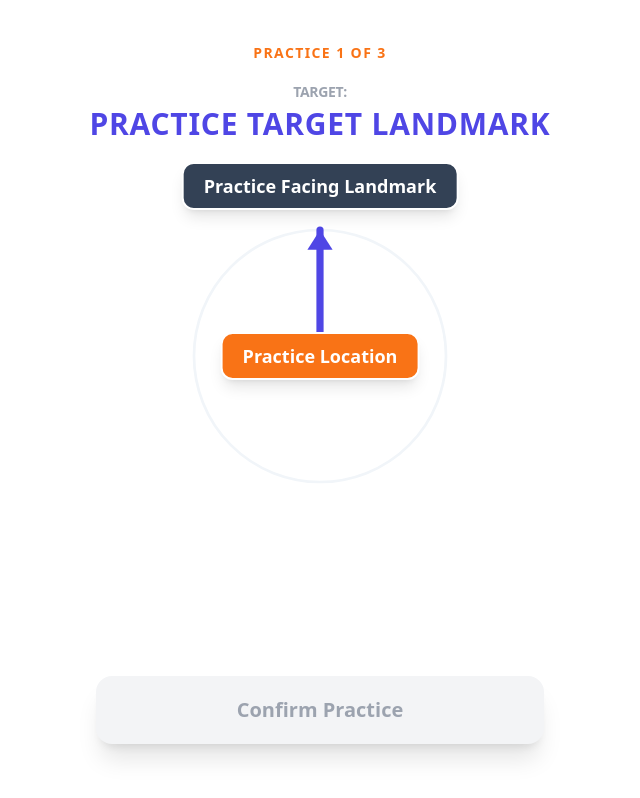
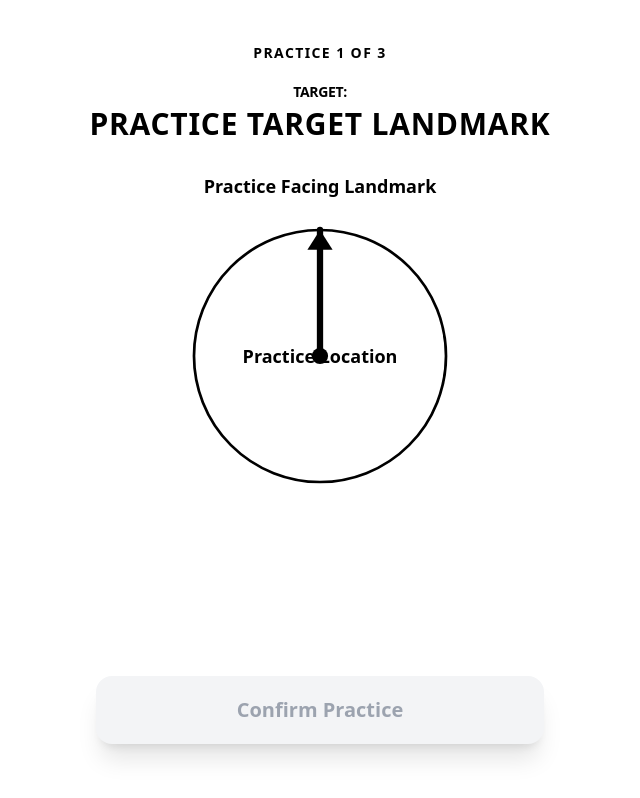
Before and after one commit to m-z5427/BackpackStudy_Campusknowledge_Pointing, a React (Vite) app: page / in a window 1280 px wide. Both pictures are taken after typing "Sample" into the empty fields and a click on the button "Start Experiment". Shown: the whole page, without its empty margins (320-960 px from the left). Built offline with nearby package versions, Linux system fonts and the light colour scheme.

Commit message:
UI cleanup: black styling, minimal labels, remove transition page

```diff
--- a/App.tsx
+++ b/App.tsx
@@ -110,41 +110,30 @@ const App: React.FC = () => {
     setResponses(newResponses);
 
     if (currentTrialIdx < TRIALS.length - 1) {
-      const nextTrial = TRIALS[currentTrialIdx + 1];
-      if (nextTrial.startingLocation !== currentTrial.startingLocation) {
-        setStep(AppStep.TRANSITION);
-      } else {
-        setCurrentTrialIdx(prev => prev + 1);
-        setCurrentAngle(0);
-        setHasInteracted(false);
-      }
+      // No transition screen needed: proceed directly to the next trial.
+      setCurrentTrialIdx(prev => prev + 1);
+      setCurrentAngle(0);
+      setHasInteracted(false);
     } else {
       setStep(AppStep.SUMMARY);
     }
   };
 
-  const proceedFromTransition = () => {
-    setCurrentTrialIdx(prev => prev + 1);
-    setCurrentAngle(0);
-    setHasInteracted(false);
-    setStep(AppStep.TRIAL);
-  };
-
   const renderResumePrompt = () => (
-    <div className="min-h-screen flex items-center justify-center p-6 bg-indigo-50 overflow-hidden">
-      <div className="max-w-md w-full text-center bg-white p-10 rounded-3xl shadow-2xl">
-        <h2 className="text-3xl font-black text-gray-900 mb-4 tracking-tighter uppercase">Resume Task?</h2>
-        <p className="text-gray-600 mb-10">We found existing progress for a participant. Would you like to continue or start fresh?</p>
+    <div className="min-h-screen flex items-center justify-center p-6 bg-white overflow-hidden">
+      <div className="max-w-md w-full text-center bg-white p-10 rounded-3xl shadow-2xl border border-black/10">
+        <h2 className="text-3xl font-black text-black mb-4 tracking-tighter uppercase">Resume Task?</h2>
+        <p className="text-black/70 mb-10">We found existing progress for a participant. Would you like to continue or start fresh?</p>
         <div className="flex flex-col gap-4">
           <button
             onClick={resumeExperiment}
-            className="bg-indigo-600 hover:bg-indigo-700 text-white font-bold py-5 px-8 rounded-2xl text-xl transition-all shadow-lg active:scale-95"
+            className="bg-black hover:bg-black/90 text-white font-bold py-5 px-8 rounded-2xl text-xl transition-all shadow-lg active:scale-95"
           >
             Resume Progress
           </button>
           <button
             onClick={startNewExperiment}
-            className="bg-white hover:bg-gray-50 text-gray-500 font-bold py-5 px-8 rounded-2xl text-xl border border-gray-200 transition-all active:scale-95"
+            className="bg-white hover:bg-black/5 text-black font-bold py-5 px-8 rounded-2xl text-xl border border-black/20 transition-all active:scale-95"
           >
             Start New Experiment
           </button>
@@ -156,11 +145,11 @@ const App: React.FC = () => {
   const renderIntro = () => (
     <div className="min-h-screen flex items-center justify-center p-6 bg-white overflow-hidden">
       <div className="max-w-2xl w-full text-center">
-        <h1 className="text-4xl md:text-5xl font-black text-gray-900 mb-6 uppercase tracking-tighter">Campus Knowledge Pointing Task</h1>
+        <h1 className="text-4xl md:text-5xl font-black text-black mb-6 uppercase tracking-tighter">Campus Knowledge Pointing Task</h1>
 
         <form onSubmit={startPractice} className="mb-12">
           <div className="flex flex-col items-center gap-4">
-            <label htmlFor="participantId" className="text-sm font-bold text-gray-400 uppercase tracking-widest">
+            <label htmlFor="participantId" className="text-sm font-bold text-black/60 uppercase tracking-widest">
               Enter Participant ID
             </label>
             <input
@@ -170,18 +159,18 @@ const App: React.FC = () => {
               value={participantId}
               onChange={(e) => setParticipantId(e.target.value.toUpperCase())}
               placeholder="e.g. SUB_001"
-              className="w-full max-w-sm text-center text-2xl font-black py-4 px-6 border-b-4 border-indigo-100 focus:border-indigo-600 outline-none transition-colors uppercase"
+              className="w-full max-w-sm text-center text-2xl font-black py-4 px-6 border-b-4 border-black/10 focus:border-black outline-none transition-colors uppercase"
               required
             />
           </div>
 
-          <p className="text-lg text-gray-500 mt-12 mb-12 leading-relaxed max-w-lg mx-auto">
-            The **center** label is where you are standing. The **top** label is the landmark you are facing (defines “up”). Drag the arm to indicate the direction of the target landmark shown above the circle.
+          <p className="text-lg text-black/70 mt-12 mb-12 leading-relaxed max-w-lg mx-auto">
+            The label in the <span className="font-bold">center</span> is where you are standing. The label at the <span className="font-bold">top</span> is the landmark you are facing (defines “up”). Drag the arm to indicate the direction of the target landmark shown above the circle.
           </p>
 
           <button
             type="submit"
-            className="bg-indigo-600 hover:bg-indigo-700 text-white font-bold py-6 px-16 rounded-3xl text-2xl transition-all transform active:scale-95 shadow-2xl shadow-indigo-200"
+            className="bg-black hover:bg-black/90 text-white font-bold py-6 px-16 rounded-3xl text-2xl transition-all transform active:scale-95 shadow-2xl"
           >
             Start Experiment
           </button>
@@ -194,7 +183,7 @@ const App: React.FC = () => {
     <div className="min-h-screen flex flex-col p-6 bg-white overflow-hidden">
       <div className="flex flex-col items-center pt-4">
         <div className="mb-2">
-           <span className="text-orange-500 font-bold uppercase tracking-widest text-sm">Practice {currentPracticeIdx + 1} of {PRACTICE_COUNT}</span>
+           <span className="text-black font-bold uppercase tracking-widest text-sm">Practice {currentPracticeIdx + 1} of {PRACTICE_COUNT}</span>
         </div>
 
          <PointingCircle
@@ -213,7 +202,7 @@ const App: React.FC = () => {
           disabled={!hasInteracted}
           className={`w-full font-bold py-5 px-10 rounded-2xl text-xl transition-all shadow-xl active:scale-95 ${
             hasInteracted
-              ? 'bg-orange-500 hover:bg-orange-600 text-white shadow-orange-100'
+              ? 'bg-black hover:bg-black/90 text-white'
               : 'bg-gray-100 text-gray-400 cursor-not-allowed shadow-none'
           }`}
         >
@@ -246,7 +235,7 @@ const App: React.FC = () => {
             disabled={!hasInteracted}
             className={`w-full font-bold py-5 px-10 rounded-2xl text-xl transition-all shadow-xl active:scale-95 ${
               hasInteracted
-                ? 'bg-indigo-600 hover:bg-indigo-700 text-white shadow-indigo-100'
+                ? 'bg-black hover:bg-black/90 text-white'
                 : 'bg-gray-100 text-gray-400 cursor-not-allowed shadow-none'
             }`}
           >
@@ -256,20 +245,6 @@ const App: React.FC = () => {
       </div>
     );
   };
-
-  const renderTransition = () => (
-    <div className="min-h-screen flex items-center justify-center p-6 bg-white">
-      <div className="text-center">
-        <h2 className="text-2xl font-bold text-gray-400 mb-12 uppercase tracking-widest">Move to New Location</h2>
-        <button
-          onClick={proceedFromTransition}
-          className="bg-indigo-600 hover:bg-indigo-700 text-white font-bold py-6 px-16 rounded-3xl text-2xl transition-all transform active:scale-95 shadow-2xl shadow-indigo-200"
-        >
-          I am in position
-        </button>
-      </div>
-    </div>
-  );
 
   const renderSummary = () => (
     <div className="min-h-screen bg-white overflow-y-auto">
@@ -286,7 +261,6 @@ const App: React.FC = () => {
     case AppStep.INTRO: return renderIntro();
     case AppStep.PRACTICE: return renderPractice();
     case AppStep.TRIAL: return renderTrial();
-    case AppStep.TRANSITION: return renderTransition();
     case AppStep.SUMMARY: return renderSummary();
     default: return null;
   }
--- a/components/PointingCircle.tsx
+++ b/components/PointingCircle.tsx
@@ -71,8 +71,8 @@ const PointingCircle: React.FC<PointingCircleProps> = ({
       <div className="mb-6 text-center h-20 flex flex-col justify-center">
         {targetLabel && (
           <div className="flex flex-col items-center gap-1">
-            <span className="text-gray-400 font-bold uppercase tracking-tight text-xs md:text-sm">Target:</span>
-            <span className="text-2xl md:text-3xl font-black text-indigo-600 uppercase tracking-wide">
+            <span className="text-black font-bold uppercase tracking-tight text-xs md:text-sm">Target:</span>
+            <span className="text-2xl md:text-3xl font-black text-black uppercase tracking-wide">
               {targetLabel}
             </span>
           </div>
@@ -94,7 +94,7 @@ const PointingCircle: React.FC<PointingCircleProps> = ({
             cy={centerY}
             r={radius}
             fill="none"
-            stroke="#f1f5f9"
+            stroke="#000000"
             strokeWidth={strokeWidth}
           />
 
@@ -103,9 +103,10 @@ const PointingCircle: React.FC<PointingCircleProps> = ({
             y1={centerY}
             x2={centerX}
             y2={centerY - radius}
-            stroke="#cbd5e1"
+            stroke="#000000"
             strokeWidth={2}
             strokeDasharray="4 4"
+            opacity={0.25}
           />
 
           <line
@@ -113,24 +114,24 @@ const PointingCircle: React.FC<PointingCircleProps> = ({
             y1={centerY}
             x2={armX}
             y2={armY}
-            stroke="#4f46e5"
-            strokeWidth={8}
+            stroke="#000000"
+            strokeWidth={7}
             strokeLinecap="round"
           />
 
           <g transform={`rotate(${currentAngle}, ${armX}, ${armY})`}>
              <path
               d={`M ${armX - 14} ${armY + 22} L ${armX} ${armY} L ${armX + 14} ${armY + 22}`}
-              fill="#4f46e5"
+              fill="#000000"
             />
           </g>
 
-          <circle cx={centerX} cy={centerY} r={10} fill="#1e293b" />
+          <circle cx={centerX} cy={centerY} r={9} fill="#000000" />
         </svg>
 
         {facingLabel && (
           <div
-            className="absolute left-1/2 top-[10px] -translate-x-1/2 -translate-y-1/2 bg-slate-700 text-white px-5 py-2 rounded-xl text-base md:text-lg font-black shadow-lg whitespace-nowrap z-10 border-2 border-white"
+            className="absolute left-1/2 top-[10px] -translate-x-1/2 -translate-y-1/2 text-black text-base md:text-lg font-semibold whitespace-nowrap z-10"
           >
             {facingLabel}
           </div>
@@ -138,7 +139,7 @@ const PointingCircle: React.FC<PointingCircleProps> = ({
 
         {startingLabel && (
           <div
-            className="absolute left-1/2 top-1/2 -translate-x-1/2 -translate-y-1/2 bg-orange-500 text-white px-5 py-2 rounded-xl text-base md:text-lg font-black shadow-lg whitespace-nowrap z-10 border-2 border-white"
+            className="absolute left-1/2 top-1/2 -translate-x-1/2 -translate-y-1/2 text-black text-base md:text-lg font-semibold whitespace-nowrap z-10"
           >
             {startingLabel}
           </div>
```
